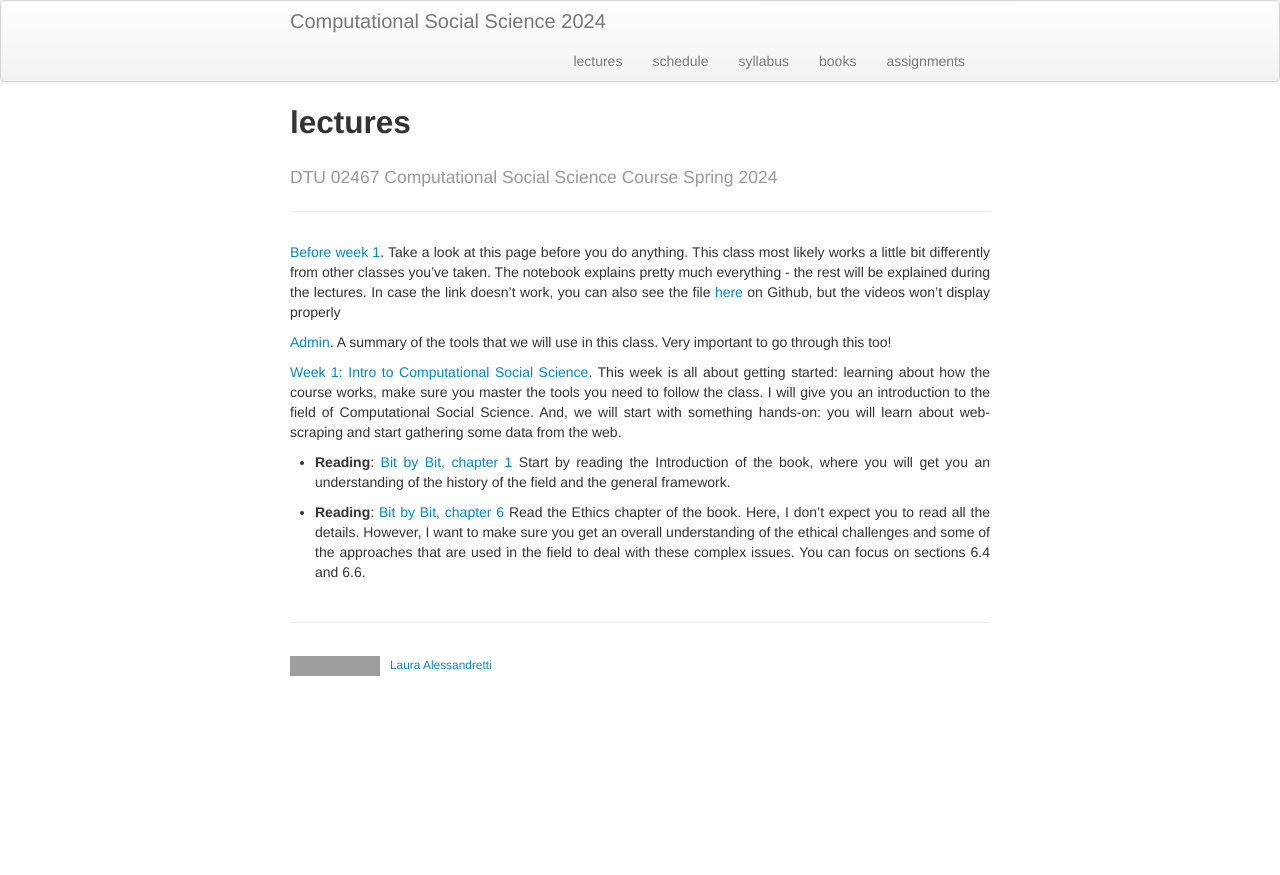
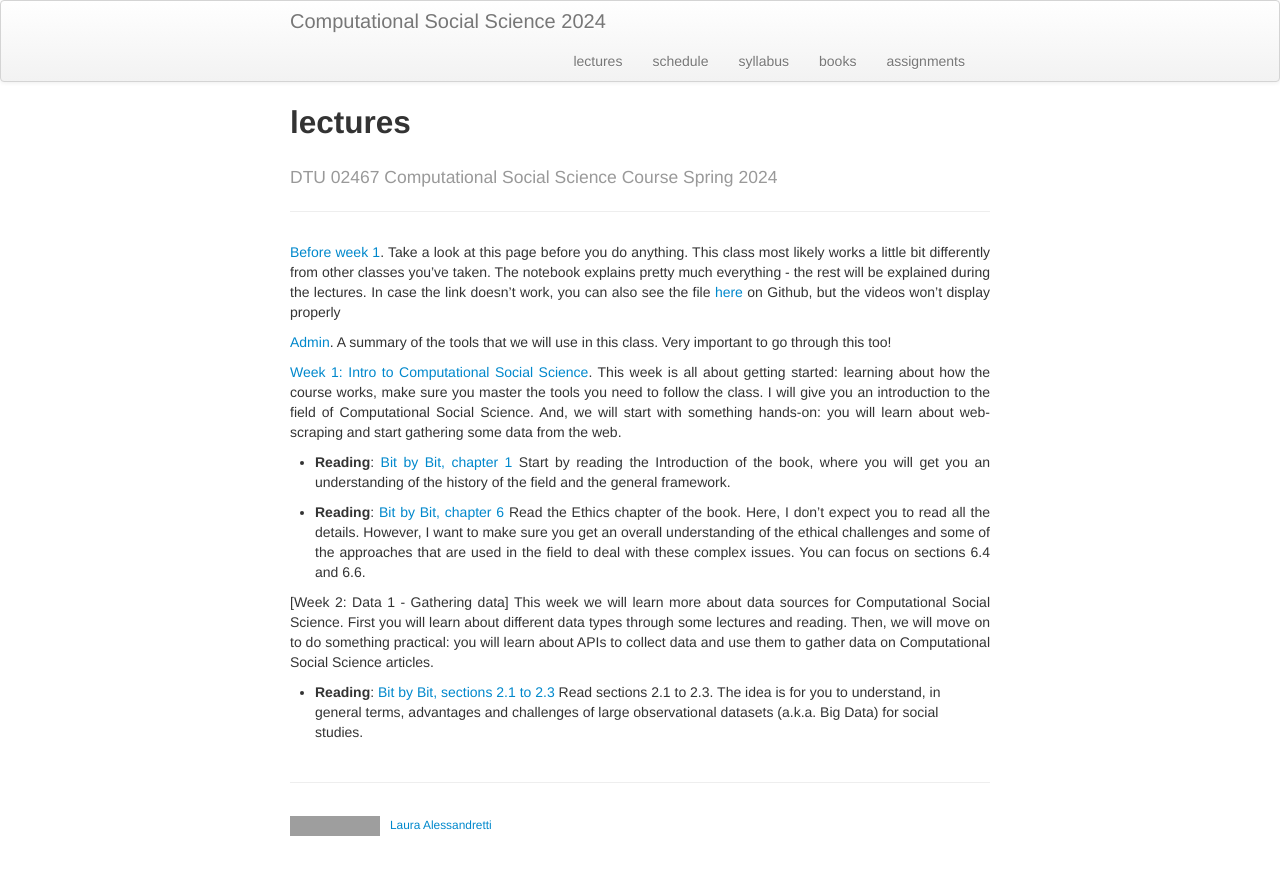
Before and after one commit to Simo067m/comsocsci2024, a Jekyll site: the page built from docs/lectures.md, in a window 1280 px wide. Shown: the top 875 px of the page. Built offline with Jekyll 4.4.1, drawn with Linux system fonts in a browser that asks for light colours; grey boxes are pictures that could not be loaded.

Commit message:
small changes

```diff
--- a/docs/lectures.md
+++ b/docs/lectures.md
@@ -4,6 +4,7 @@ title: lectures
 tagline: DTU 02467 Computational Social Science Course Spring 2024
 description: A course led by Laura Alessandretti on Computational Social Science
 ---
+
 
 
 
@@ -16,3 +17,7 @@ description: A course led by Laura Alessandretti on Computational Social Science
  * __Reading__: [Bit by Bit, chapter 1](https://www.bitbybitbook.com/en/1st-ed/introduction/) Start by reading the Introduction of the book, where you will get you an understanding of the history of the field and the general framework.
 
  * __Reading__:  [Bit by Bit, chapter 6](https://www.bitbybitbook.com/en/1st-ed/ethics/) Read the Ethics chapter of the book. Here, I don't expect you to read all the details. However, I want to make sure you get an overall understanding of the ethical challenges and some of the approaches that are used in the field to deal with these complex issues. You can focus on sections 6.4 and 6.6.
+
+ [Week 2: Data 1 - Gathering data] This week we will learn more about data sources for Computational Social Science. First you will learn about different data types through some lectures and reading. Then, we will move on to do something practical: you will learn about APIs to collect data and use them to gather data on Computational Social Science articles.
+
+ * __Reading__: [Bit by Bit, sections 2.1 to 2.3](https://www.bitbybitbook.com/en/1st-ed/observing-behavior/observing-intro/) Read sections 2.1 to 2.3. The idea is for you to understand, in general terms, advantages and challenges of large observational datasets (a.k.a. Big Data) for social studies.
```
Also changed, not shown: 1 other file.
